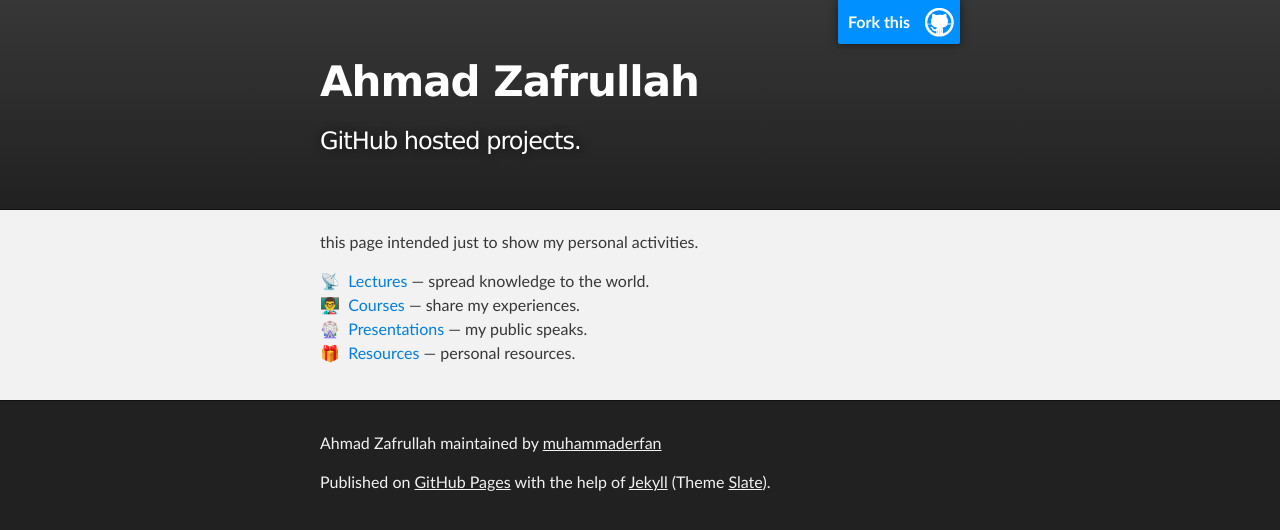
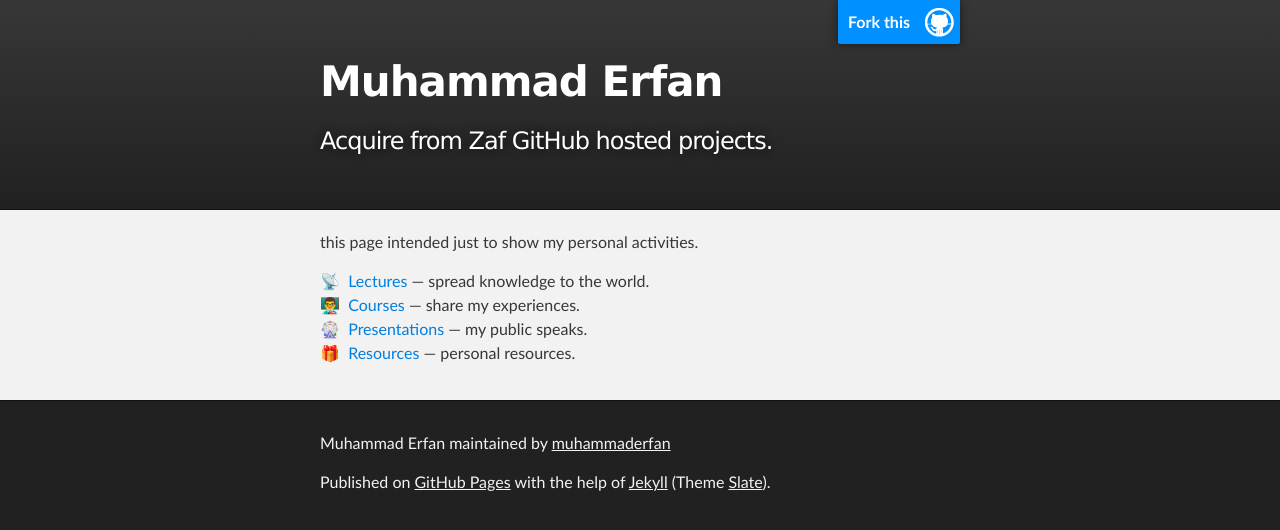
Before and after one commit to muhammaderfan/erf, a Jekyll site: the page built from index.md, in a window 1280 px wide. Shown: the top 530 px of the page. Built offline with Jekyll 4.4.1, drawn with Linux system fonts in a browser that asks for light colours.

Commit message:
Update _config.yml

```diff
--- a/_config.yml
+++ b/_config.yml
@@ -1,5 +1,5 @@
-title: Ahmad Zafrullah
-description: GitHub hosted projects.
+title: Muhammad Erfan
+description: Acquire from Zaf GitHub hosted projects.
 
 google_analytics: UA-37265565-24
 
```
